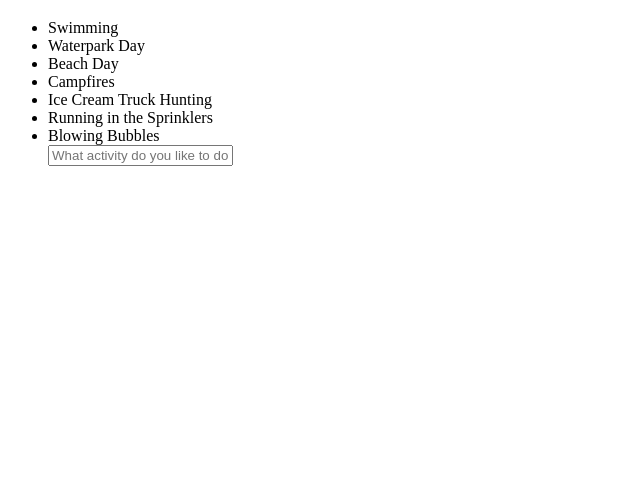
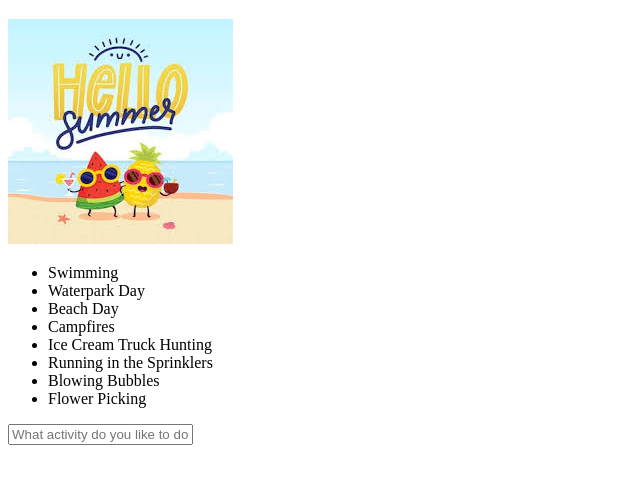
Before and after one commit to Sarah-Stodder/July-git-workshop, a plain HTML site: page index.html in a window 1280 px wide. Shown: the part 61-544 px from the top of the page, without its empty margins (0-640 px from the left). Drawn offline with Linux system fonts and the light colour scheme.

Commit message:
added img

```diff
--- a/index.html
+++ b/index.html
@@ -8,8 +8,9 @@
 <body>
     <h1>Favorite Summer Activity</h1>
 
+    <img src="download.jpg">
+
     <ul>
-
         <li>Swimming</li>
         <li>Waterpark Day</li>
         <li>Beach Day</li>
@@ -17,9 +18,10 @@
         <li>Ice Cream Truck Hunting</li>
         <li>Running in the Sprinklers</li>
         <li>Blowing Bubbles</li>
-        <input type="text" placeholder="What activity do you like to do?">
+        <li>Flower Picking</li>
     </ul>
 
+    <input type="text" placeholder="What activity do you like to do?">
 
 </body>
 </html>
```
Also changed, not shown: download.jpg (added).
